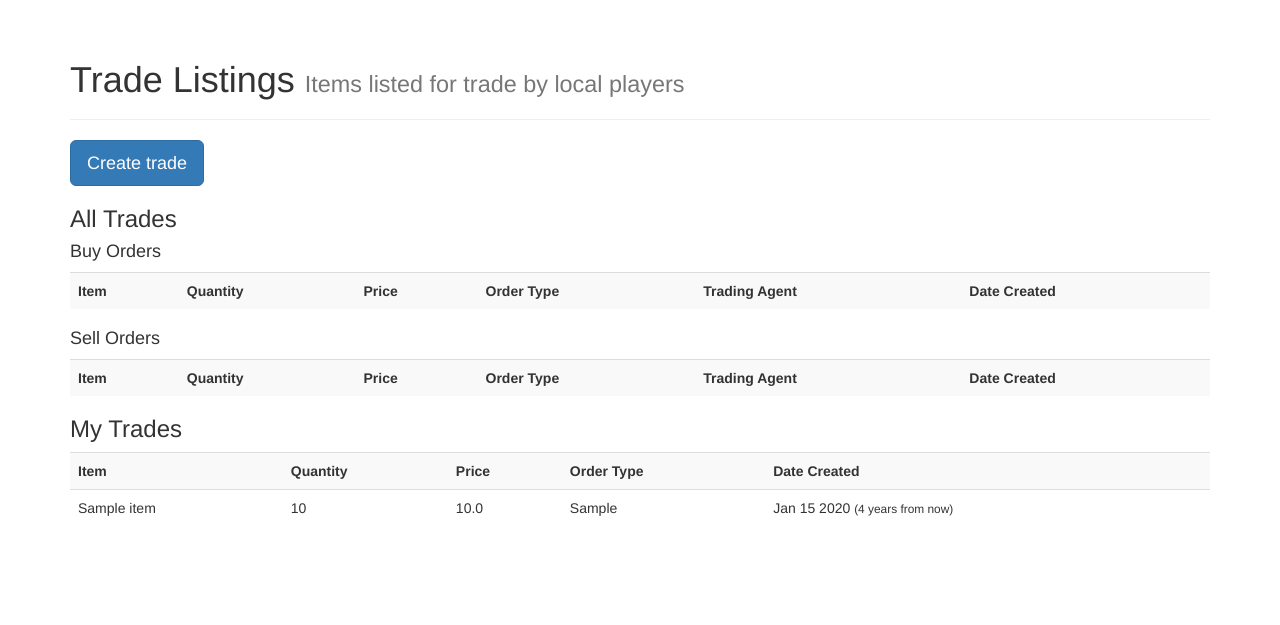
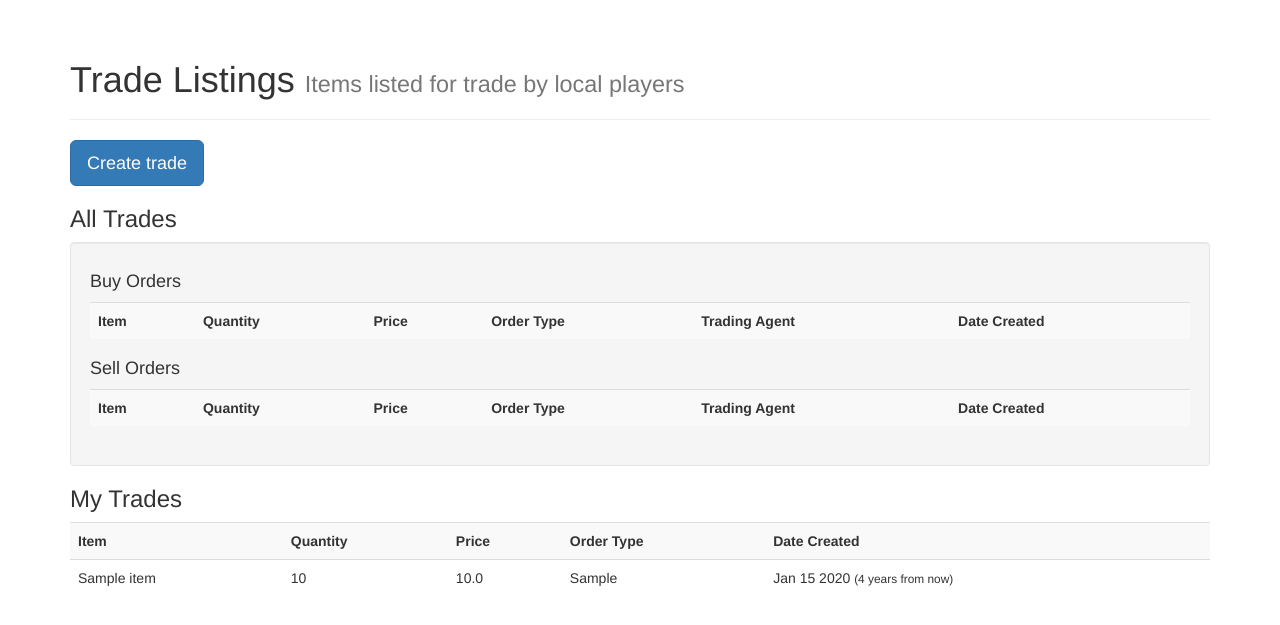
Before and after one commit to tigwyk/dmfg, a Flask app: page /trade in a window 1280 px wide. Shown: the part 52-677 px from the top of the page. Run offline with Flask 2, Linux system fonts and the light colour scheme; a user stored in the database is signed in; tables that the repository leaves empty hold one stand-in row (values such as "Sample post"); lists and menus that the app fills with data are empty; some libraries are stand-ins or nearby versions.

```diff
--- a/dmfg/templates/trade.html
+++ b/dmfg/templates/trade.html
@@ -8,6 +8,7 @@
 </div>
 <p><a class="btn btn-primary btn-lg" role="button" href="javascript:void(0);">Create trade</a></p>
 <h3>All Trades</h3>
+<div class="well">
 <h4>Buy Orders</h4>
 <table class="table table-striped">
 <th>Item</th>
@@ -46,6 +47,7 @@
   </tr>
   {% endfor %}
 </table>
+</div>
 <table class="table table-striped">
 <h3>My Trades</h3>
 <th>Item</th>
```
